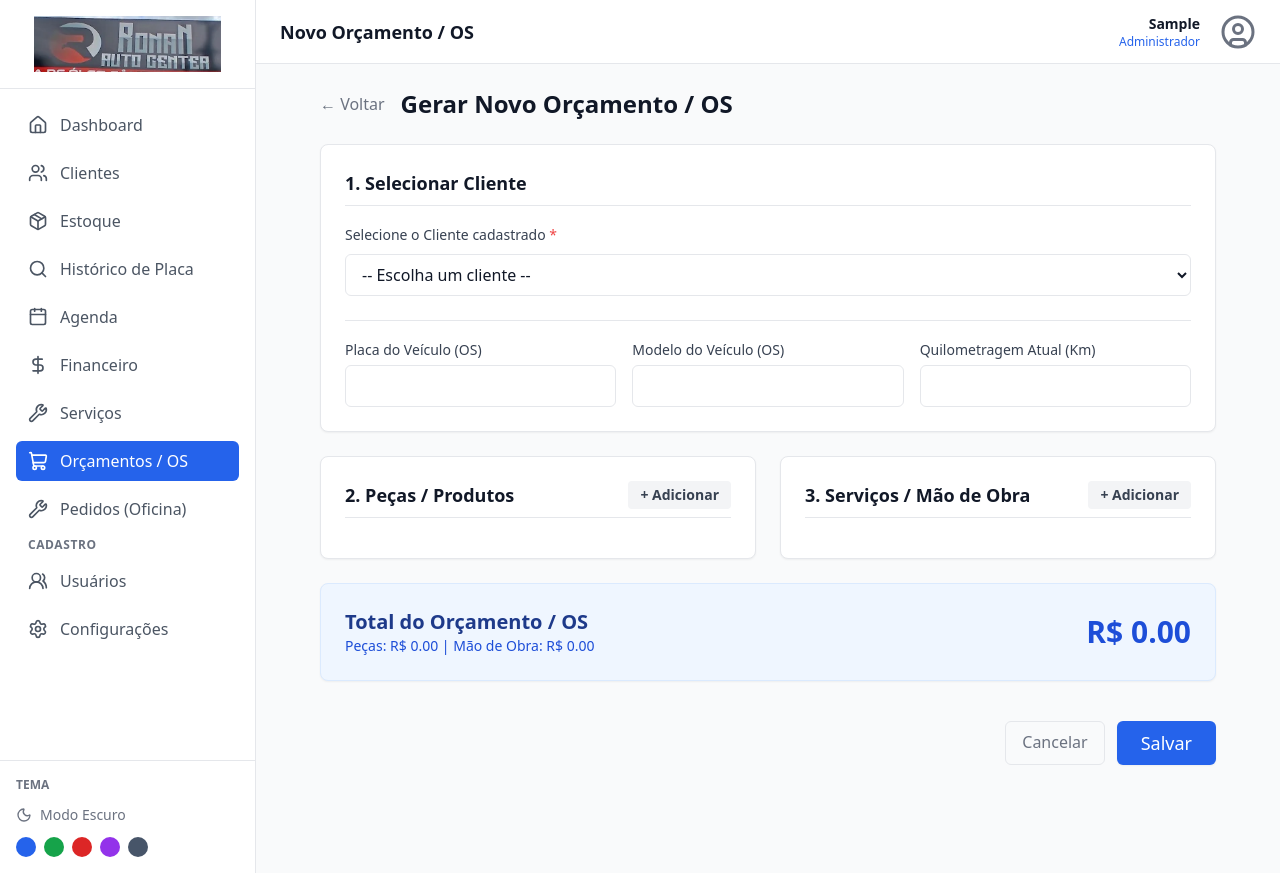
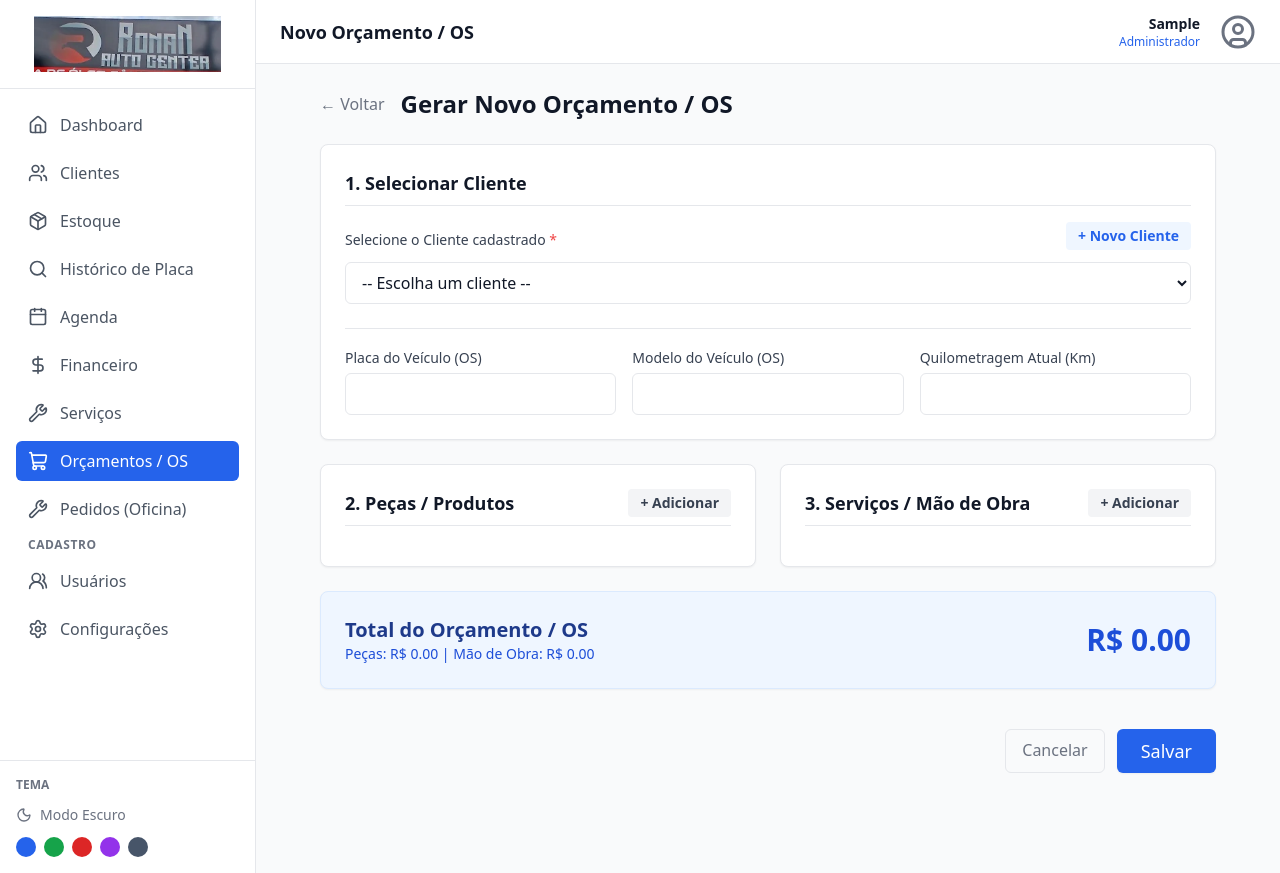
Before and after one commit to MarceloPires1509/ronan-auto-center, a Django app: page /orcamentos/novo/ in a window 1280 px wide. Run offline with Django 5.2, Linux system fonts and the light colour scheme; the visitor is signed in with stand-in values (Sample User, id 1); data that the repository does not hold is empty; some libraries are stand-ins or nearby versions.

Commit message:
Feat: Adicionar modal ágil de Novo Cliente na tela de OS e preenchimento automático de Placa e Modelo ao selecionar o cliente

```diff
--- a/oficina/urls.py
+++ b/oficina/urls.py
@@ -1,8 +1,10 @@
 from django.urls import path
 from django.views.generic import TemplateView
 from . import views
+from . import api_views
 
 urlpatterns = [
+    path('api/clientes/criar/', api_views.api_criar_cliente, name='api_criar_cliente'),
     # PWA
     path('manifest.json', TemplateView.as_view(template_name='manifest.json', content_type='application/json'), name='manifest'),
     path('sw.js', TemplateView.as_view(template_name='sw.js', content_type='application/javascript'), name='sw'),
--- a/templates/orcamento_form.html
+++ b/templates/orcamento_form.html
@@ -18,11 +18,14 @@
         <div class="bg-white dark:bg-gray-800 rounded-lg border dark:border-gray-700 shadow-sm p-6">
             <h2 class="text-lg font-semibold mb-4 dark:text-white border-b pb-2">1. Selecionar Cliente</h2>
             <div class="space-y-2">
-                <label for="cliente_id" class="text-sm font-medium text-gray-700 dark:text-gray-300">Selecione o Cliente cadastrado <span class="text-red-500">*</span></label>
-                <select id="cliente_id" name="cliente_id" required class="w-full px-3 py-2 border rounded-md bg-white dark:bg-gray-700 text-gray-900 dark:text-white dark:border-gray-600 focus:outline-none focus:ring-2 focus:ring-blue-600">
+                <div class="flex justify-between items-end mb-1">
+                    <label for="cliente_id" class="text-sm font-medium text-gray-700 dark:text-gray-300">Selecione o Cliente cadastrado <span class="text-red-500">*</span></label>
+                    <button type="button" onclick="abrirModalNovoCliente()" class="text-sm text-blue-600 dark:text-blue-400 font-bold hover:underline bg-blue-50 dark:bg-blue-900/30 px-3 py-1 rounded">+ Novo Cliente</button>
+                </div>
+                <select id="cliente_id" name="cliente_id" required onchange="autofillVeiculo()" class="w-full px-3 py-2 border rounded-md bg-white dark:bg-gray-700 text-gray-900 dark:text-white dark:border-gray-600 focus:outline-none focus:ring-2 focus:ring-blue-600">
                     <option value="" disabled selected>-- Escolha um cliente --</option>
                     {% for cliente in clientes %}
-                    <option value="{{ cliente.id }}">{{ cliente.nome }} ({{ cliente.veiculo|default:"Sem veículo" }} - Placa: {{ cliente.placa|default:"N/D" }})</option>
+                    <option value="{{ cliente.id }}" data-modelo="{{ cliente.veiculo|default:'' }}" data-placa="{{ cliente.placa|default:'' }}">{{ cliente.nome }} ({{ cliente.veiculo|default:"Sem veículo" }} - Placa: {{ cliente.placa|default:"N/D" }})</option>
                     {% endfor %}
                 </select>
             </div>
@@ -170,5 +173,86 @@
     // Adiciona uma linha inicial vazia se as listas não estiverem vazias
     if(pecasList.length > 0) addPeca();
     if(servicosList.length > 0) addServico();
+
+    function autofillVeiculo() {
+        const select = document.getElementById('cliente_id');
+        const selectedOption = select.options[select.selectedIndex];
+        if (selectedOption && selectedOption.value) {
+            const placa = selectedOption.getAttribute('data-placa');
+            const modelo = selectedOption.getAttribute('data-modelo');
+            document.querySelector('input[name="placa_veiculo"]').value = placa || '';
+            document.querySelector('input[name="modelo_veiculo"]').value = modelo || '';
+        }
+    }
+
+    function abrirModalNovoCliente() {
+        Swal.fire({
+            title: 'Novo Cliente',
+            html: `
+                <input id="swal-nome" class="swal2-input" placeholder="Nome *" required>
+                <input id="swal-tel" class="swal2-input" placeholder="Telefone">
+                <input id="swal-modelo" class="swal2-input" placeholder="Modelo do Veículo">
+                <input id="swal-placa" class="swal2-input" placeholder="Placa do Veículo">
+            `,
+            focusConfirm: false,
+            showCancelButton: true,
+            confirmButtonText: 'Salvar Cliente',
+            cancelButtonText: 'Cancelar',
+            preConfirm: () => {
+                const nome = document.getElementById('swal-nome').value;
+                if (!nome) {
+                    Swal.showValidationMessage('O nome é obrigatório!');
+                    return false;
+                }
+                return {
+                    nome: nome,
+                    telefone: document.getElementById('swal-tel').value,
+                    veiculo: document.getElementById('swal-modelo').value,
+                    placa: document.getElementById('swal-placa').value
+                }
+            }
+        }).then((result) => {
+            if (result.isConfirmed) {
+                // Post para a API
+                fetch('/api/clientes/criar/', {
+                    method: 'POST',
+                    headers: {
+                        'Content-Type': 'application/json',
+                    },
+                    body: JSON.stringify(result.value)
+                })
+                .then(response => response.json())
+                .then(data => {
+                    if(data.sucesso) {
+                        const cliente = data.cliente;
+                        // Cria a nova option
+                        const optionText = `${cliente.nome} (${cliente.veiculo || 'Sem veículo'} - Placa: ${cliente.placa || 'N/D'})`;
+                        const newOption = new Option(optionText, cliente.id, true, true);
+                        newOption.setAttribute('data-modelo', cliente.veiculo);
+                        newOption.setAttribute('data-placa', cliente.placa);
+
+                        // Adiciona ao select
+                        document.getElementById('cliente_id').add(newOption);
+
+                        // Auto-preenche os campos em baixo
+                        autofillVeiculo();
+
+                        Swal.fire({
+                            icon: 'success',
+                            title: 'Cliente Cadastrado!',
+                            text: 'Cliente selecionado automaticamente.',
+                            timer: 2000,
+                            showConfirmButton: false
+                        });
+                    } else {
+                        Swal.fire('Erro', data.erro, 'error');
+                    }
+                })
+                .catch(err => {
+                    Swal.fire('Erro', 'Ocorreu um erro ao salvar o cliente.', 'error');
+                });
+            }
+        });
+    }
 </script>
 {% endblock %}
```
Also changed, not shown: oficina/api_views.py (added, +36 -0 lines).
